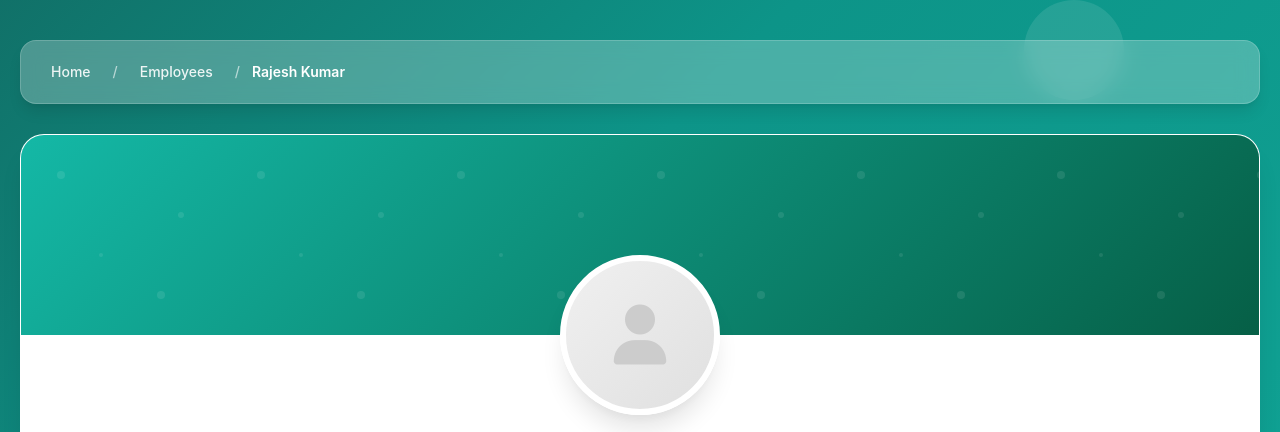
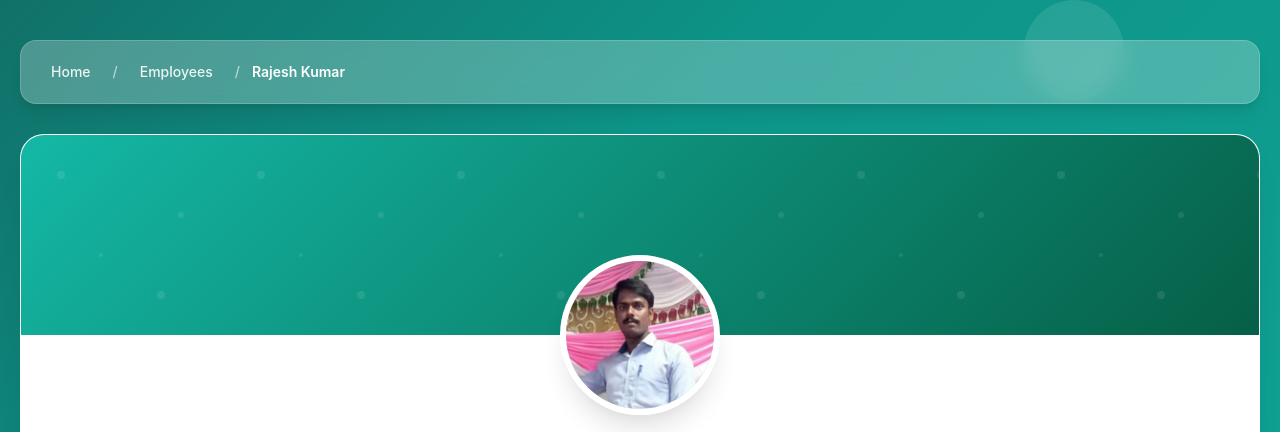
Before and after one commit to sreemeditec/employeedetails, a plain HTML site: page rajesh.html in a window 1280 px wide. Shown: the top 432 px of the page. Drawn offline with Linux system fonts and the light colour scheme.

Commit message:
Update rajesh.html

```diff
--- a/rajesh.html
+++ b/rajesh.html
@@ -652,7 +652,7 @@
                 <div class="profile-header">
                     <div class="cover-photo"></div>
                     <div class="employee-photo">
-                        <i class="fas fa-user" style="font-size: 60px; color: #ccc;"></i>
+                        <img src="rajesh.png" alt="Sureshkumar">
                     </div>
                     <div class="profile-info">
                         <h1 class="profile-name">Rajesh Kumar</h1>
```
